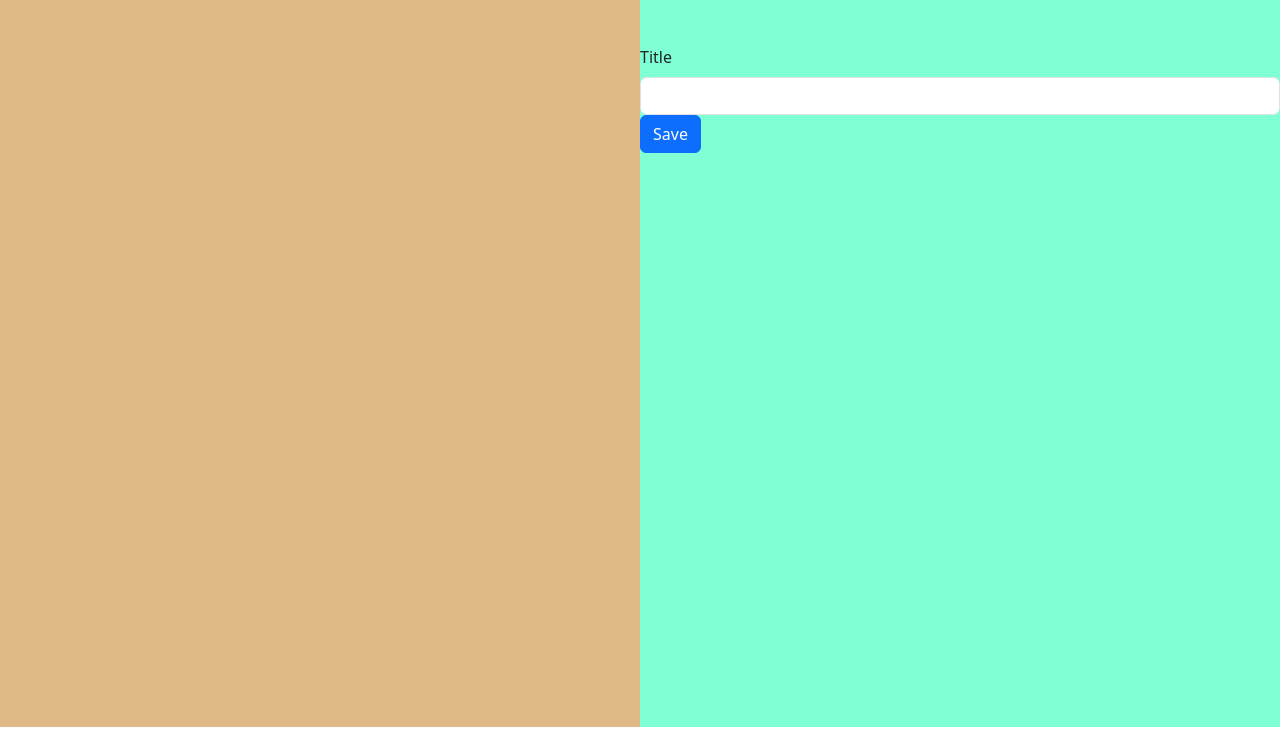
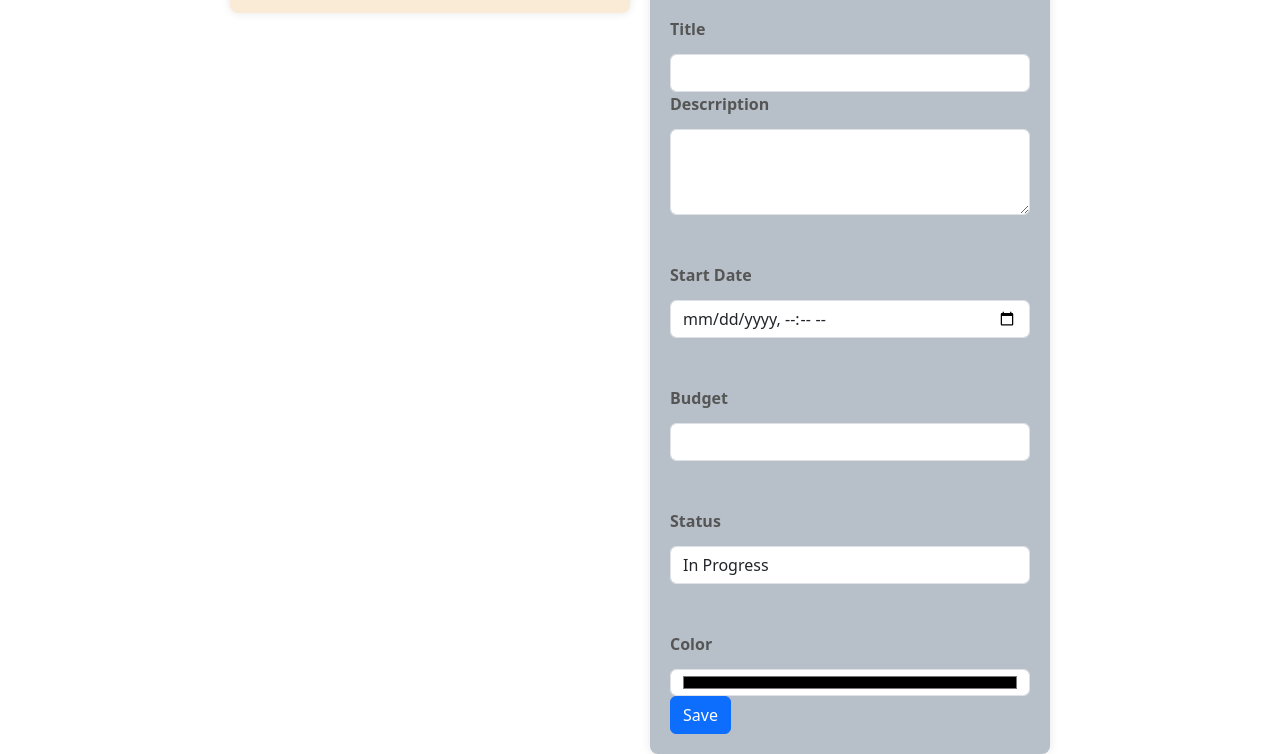
Before and after one commit to rami175/106, a plain HTML site: page index.html in a window 1280 px wide. Shown: the part 129-883 px from the top of the page. Before the commit the page ends 856 px from the top, so only its background shows below. Drawn offline with nearby package versions, Linux system fonts and the light colour scheme.

Commit message:
third assingment

```diff
--- a/index.html
+++ b/index.html
@@ -13,18 +13,51 @@
 		/>
 	</head>
 	<body>
-		<h1>Task manager</h1>
+		<h1>Task Manager</h1>
 		<main>
 			<section id="list">A</section>
 			<section id="form">
-				<div class="mb-3">
+				<div class="mt-5">
 					<label class="form-label">Title</label>
 					<input type="text" class="form-control" id="inputTitle" />
 				</div>
+
+				<div class="mb-3">
+					<label class="form-label">Descrription</label>
+					<textarea rows="3" class="form-control" id="inputDescription">
+					</textarea>
+				</div>
+
 				<div class="mt-5">
-					<label class="form-label">Title</label>
-					<input type="text" class="form-control" id="inputTitle2" />
-					<button class="btn btn-primary">Save</button>
+					<label class="form-label">Start Date</label>
+					<input
+						type="datetime-local"
+						class="form-control"
+						id="inputStartDate"
+					/>
+				</div>
+
+				<div class="mt-5">
+					<label class="form-label">Budget</label>
+					<input type="number" class="form-control" id="inputBudget" />
+				</div>
+
+				<div class="mt-5">
+					<label class="form-label">Status</label>
+					<select type="text" class="form-control" id="inputStatus">
+						<option value="in-progress">In Progress</option>
+						<option value="queue">Queue</option>
+						<option value="terminated">Terminated</option>
+						<option value="finished">Finished</option>
+					</select>
+				</div>
+
+				<div class="mt-5">
+					<label class="form-label">Color</label>
+					<input type="color" class="form-control" id="inputColor" />
+				</div>
+				<div>
+					<button class="btn btn-primary" id="btnSave">Save</button>
 				</div>
 			</section>
 		</main>
@@ -32,5 +65,6 @@
 			src="https://code.jquery.com/jquery-3.7.1.min.js"
 			crossorigin="anonymous"
 		></script>
+		<script src="./scripts/app.js"></script>
 	</body>
 </html>
--- /dev/null
+++ b/scripts/app.js
@@ -0,0 +1,18 @@
+function saveTask() {
+	console.log("Saving..........");
+
+	const title = $("#inputTitle").val();
+	const description = $("#inputDescription").val();
+	const startData = $("#inputStartDate").val();
+	const budget = $("#inputBudget").val();
+	const status = $("#inputStatus").val();
+	const color = $("#inputColor").val();
+
+	console.log(title, description, startData, budget, status, color);
+}
+
+function init() {
+	$("#btnSave").click(saveTask);
+}
+
+window.onload = init;
--- a/styles/app.css
+++ b/styles/app.css
@@ -1,17 +1,89 @@
-html,
+/* Global Styles */
 body {
+	font-family: Arial, sans-serif;
 	margin: 0;
+	padding: 0;
+	background-color: #e6ecff; /* Light blue background */
+	color: #333; /* Dark blue font color */
+}
+
+h1 {
+	text-align: center;
+	margin-top: 20px;
+	color: #007bff; /* Blue font color */
 }
 
 main {
 	display: flex;
-	height: 100vh;
+	justify-content: center;
+	align-items: flex-start;
+	margin-top: 30px;
 }
+
+section {
+	background-color: #ffffff; /* White background */
+	padding: 20px;
+	border-radius: 8px;
+	box-shadow: 0px 0px 10px 0px rgba(0, 0, 0, 0.1);
+	color: #333; /* Dark blue font color */
+}
+
 #list {
-	background-color: burlywood;
-	flex: 3;
+	width: 400px;
+	margin-right: 20px;
+	background-color: antiquewhite;
 }
+
 #form {
-	background-color: aquamarine;
-	flex: 3;
+	width: 400px;
+	background-color: #b7c0c9;
 }
+
+/* Form Styles */
+.form-label {
+	font-weight: bold;
+	color: #555;
+}
+
+.form-control {
+	width: 100%;
+	padding: 10px;
+	border: 1px solid #ccc;
+	border-radius: 5px;
+	margin-top: 5px;
+}
+
+textarea.form-control {
+	resize: vertical;
+}
+
+select.form-control {
+	width: 100%;
+}
+
+/* Button Styles */
+.btn-primary {
+	background-color: #007bff; /* Blue button background */
+	color: #fff; /* White button font color */
+	border: none;
+	padding: 10px 20px;
+	border-radius: 5px;
+	cursor: pointer;
+}
+
+.btn-primary:hover {
+	background-color: #0056b3; /* Darker blue on hover */
+}
+
+/* Responsive Styles */
+@media (max-width: 768px) {
+	main {
+		flex-direction: column;
+		align-items: center;
+	}
+
+	section {
+		width: 90%;
+		margin-bottom: 20px;
+	}
+}
```
